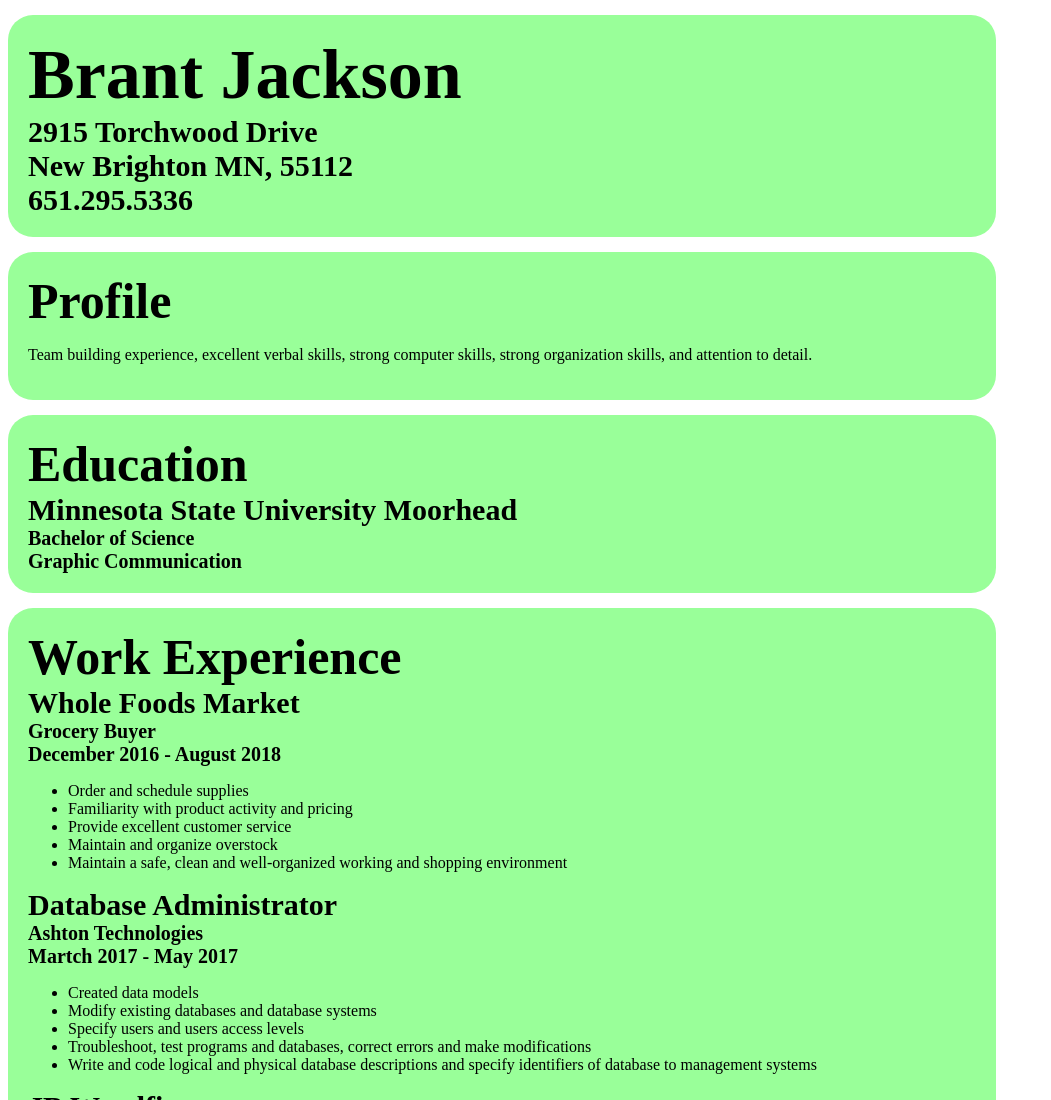
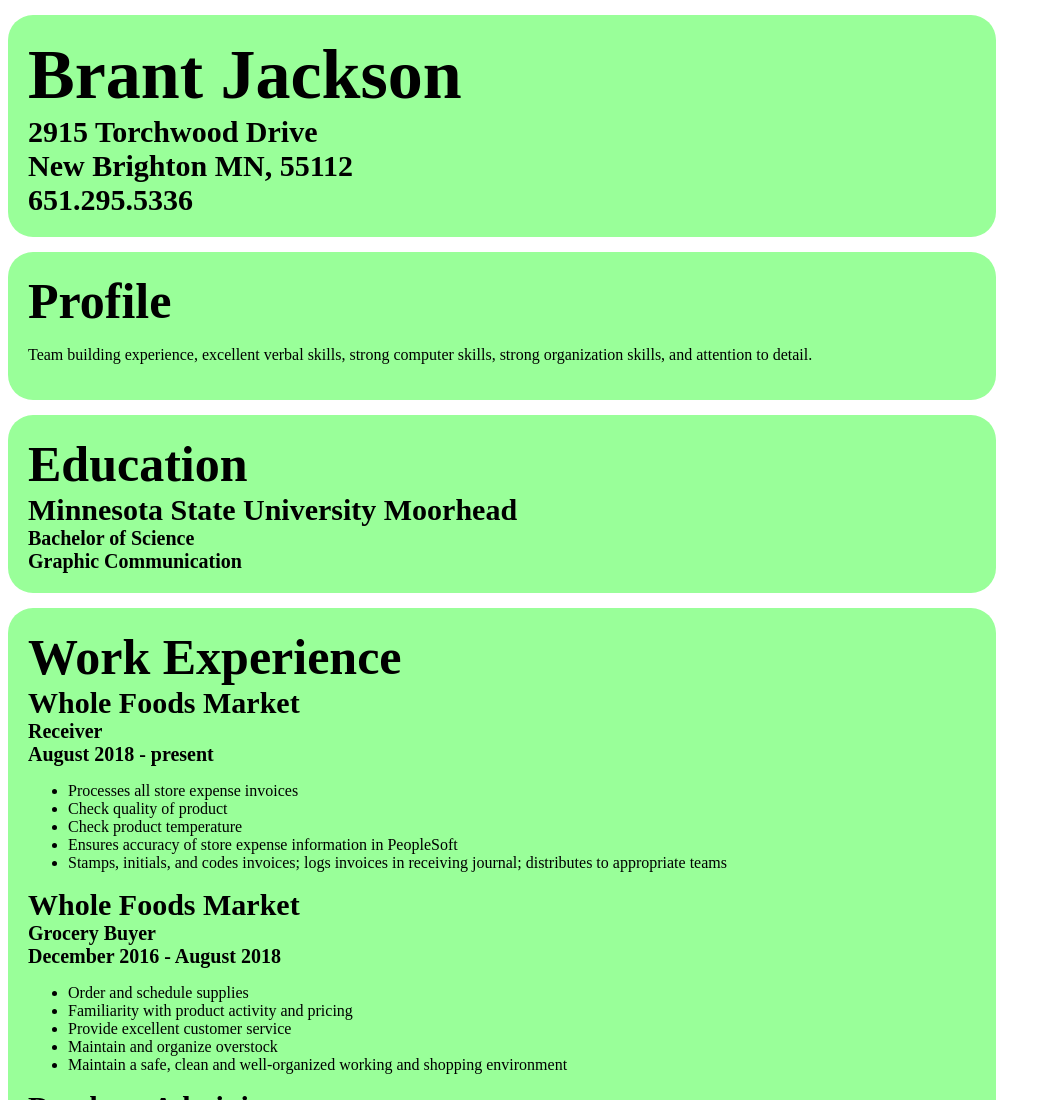
Before and after one commit to Jacksonbr11/jacksonbr11.github.io, a plain HTML site: page index.html in a window 1280 px wide. Shown: the top 1100 px of the page, without its empty margins (0-1051 px from the left). Drawn offline with Linux system fonts and the light colour scheme.

Commit message:
Update index.html

```diff
--- a/index.html
+++ b/index.html
@@ -29,6 +29,17 @@
 
     <div>
       <h3>Work Experience</h3>
+      <h4>Whole Foods Market</h4>
+      <h5>Receiver</h5>
+      <h5>August 2018 - present</h5>
+        <ul>
+          <li>Processes all store expense invoices</li>
+          <li>Check quality of product</li>
+          <li>Check product temperature</li>
+          <li>Ensures accuracy of store expense information in PeopleSoft</li>
+          <li>Stamps, initials, and codes invoices; logs invoices in receiving journal; distributes to appropriate teams</li>
+        </ul>
+
       <h4>Whole Foods Market</h4>
       <h5>Grocery Buyer</h5>
       <h5>December 2016 - August 2018</h5>
```
